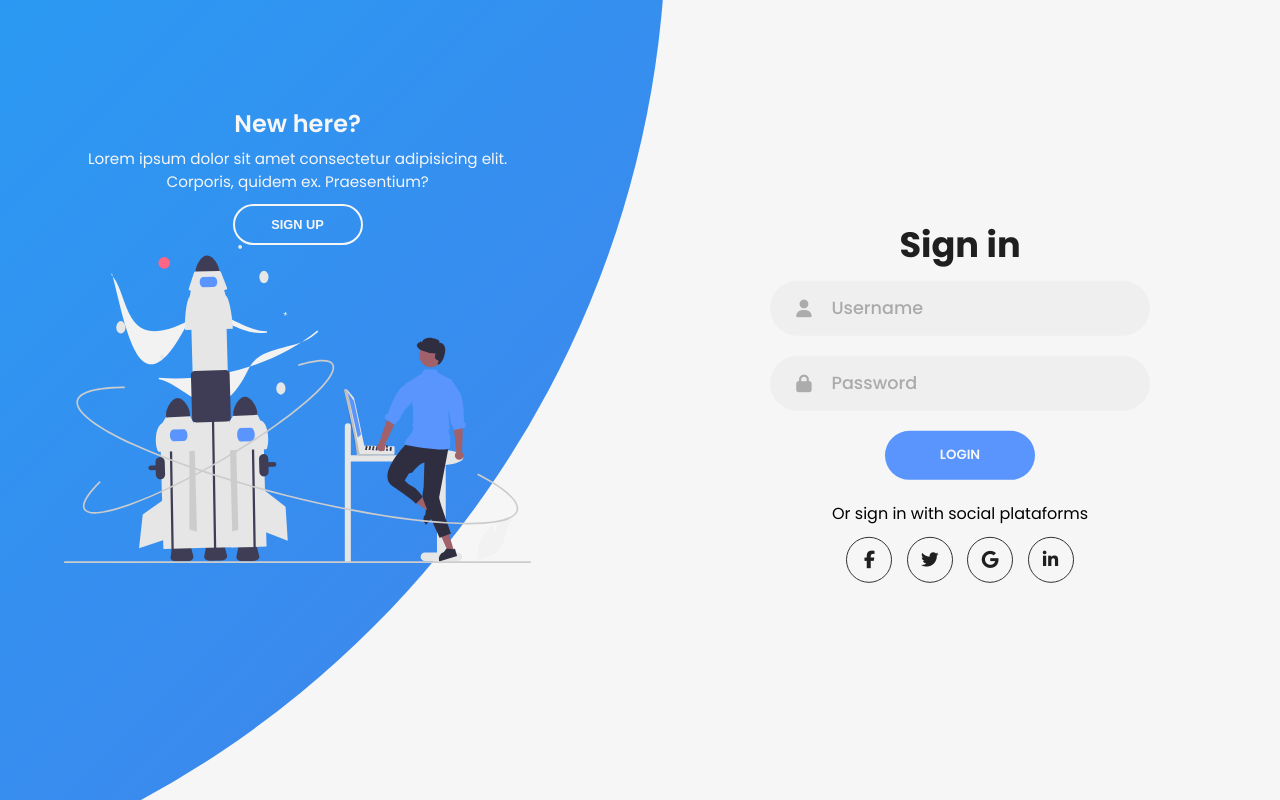
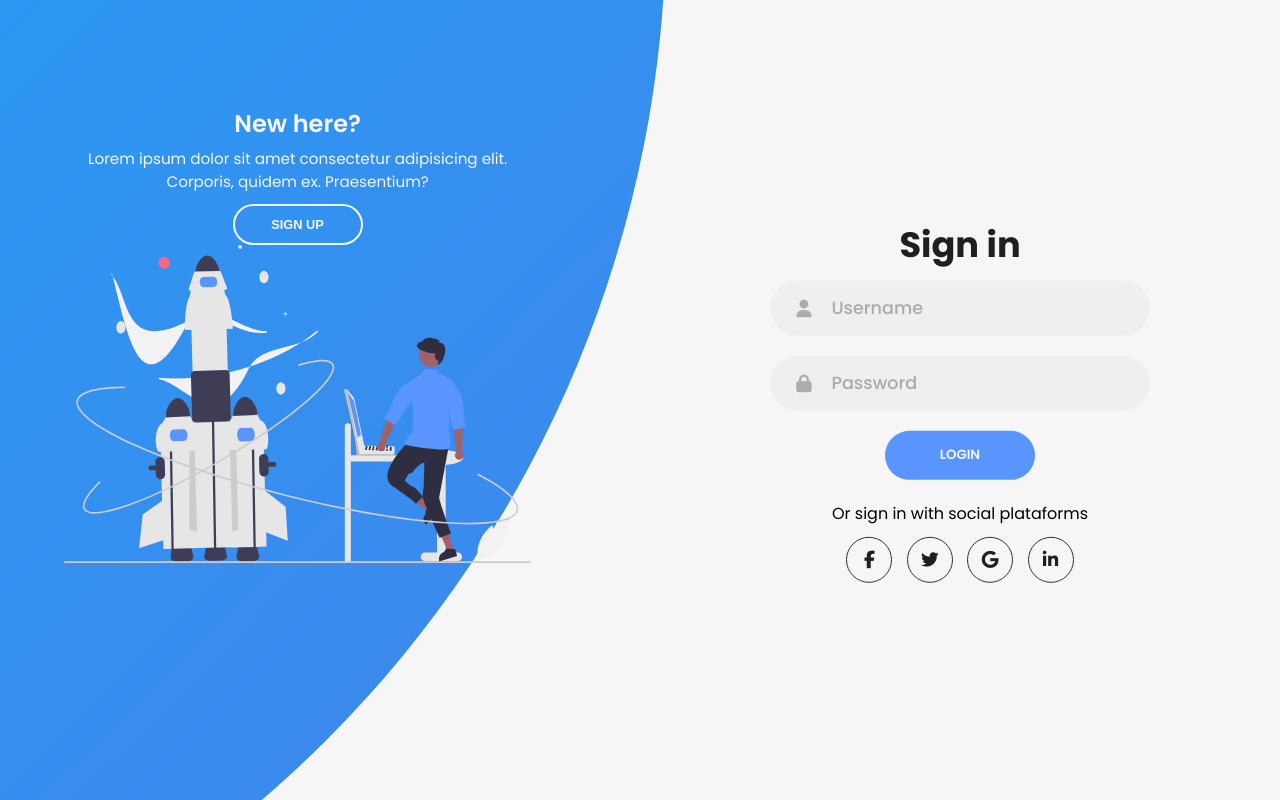
Before and after one commit to guibrbs/Sliding-Sign-In, a React (Vite) app: page / in a window 1280 px wide. Built offline with nearby package versions, Linux system fonts and the light colour scheme.

Commit message:
:rocket: Concluding the animation

```diff
--- a/src/App.css
+++ b/src/App.css
@@ -9,12 +9,23 @@
 .container::before{
   content: '';
   position: absolute;
-  width: 2000px;
-  height: 2000px;
+  width: 145rem;
+  height: 145rem;
   border-radius: 50%;
   background: linear-gradient(-45deg, #4481eb, #04befe);
   top: -10%;
   right: 48%;
   transform: translateY(-50%);
   z-index: 6;
+  transition: 1.8s ease-in-out;
 }
+
+.container.sign-up-mode::before{
+  transform: translate(100%, -50%);
+  right: 52%;
+}
+
+.container.sign-up-mode .left-panel .image,
+.container.sign-up-mode .left-panel .content{
+  transform: translateX(-800px);
+}
--- a/src/components/Panels-container.css
+++ b/src/components/Panels-container.css
@@ -1,5 +1,6 @@
 .image{
     width: 100%;
+    transition: 1.1s .4s ease-in-out;
 }
 
 .panels-container{
@@ -32,6 +33,7 @@
 
 .panel .content{
     color: #f6f6f6;
+    transition: .9s .6s ease-in-out;
 }
 
 .panel h3{
```
